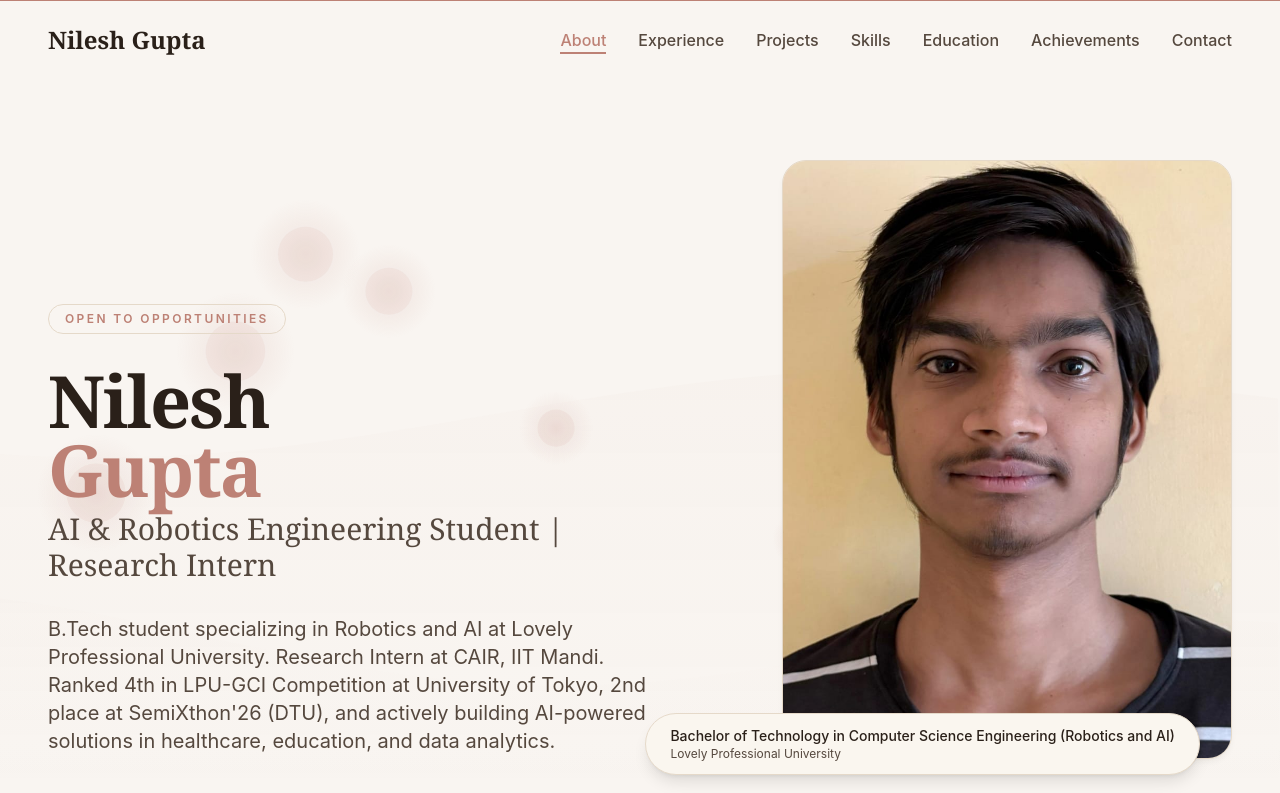
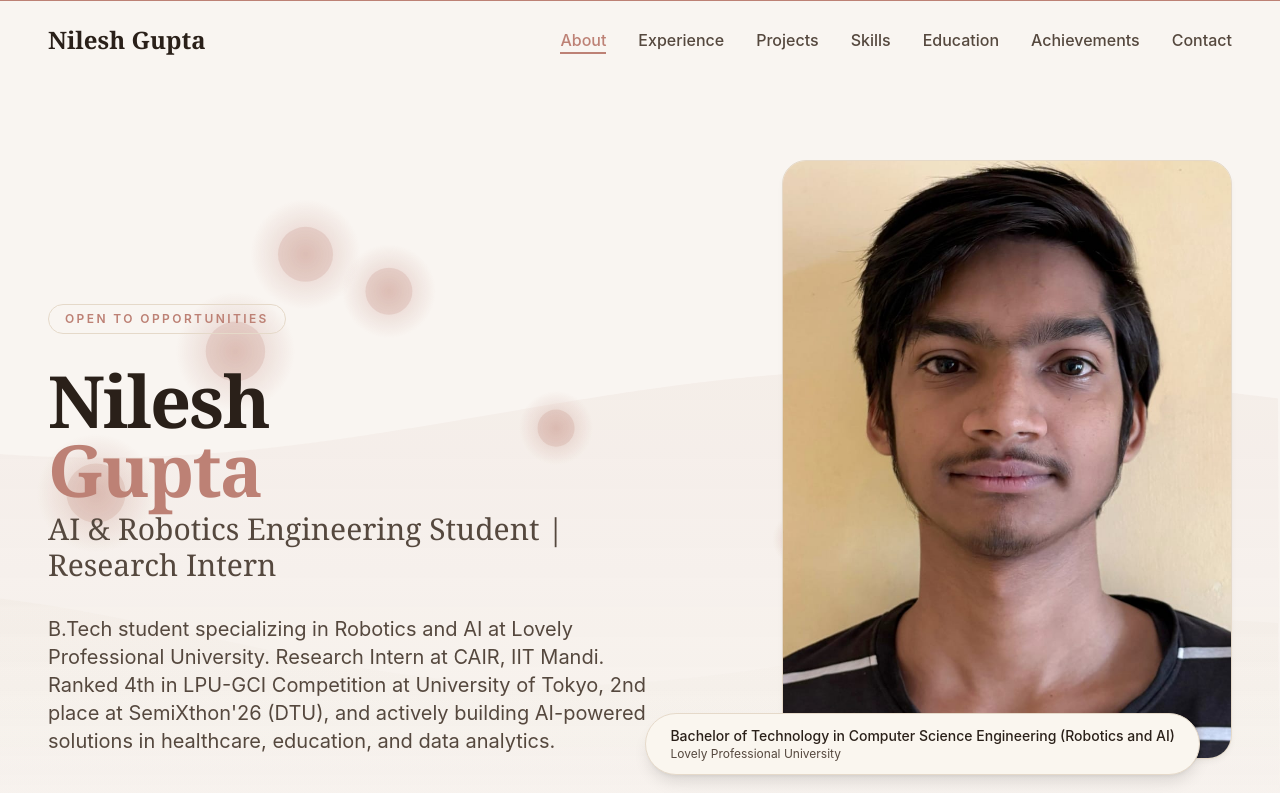
Before and after one commit to Nileshkrishesh/portfolio, a Next.js app: page / in a window 1280 px wide. Shown: the top 793 px of the page. Built offline with nearby package versions, Linux system fonts and the light colour scheme.

Commit message:
Make background darker and more visible

```diff
--- a/src/components/layout/PageBackground.tsx
+++ b/src/components/layout/PageBackground.tsx
@@ -45,9 +45,9 @@ export function PageBackground() {
 
       // Multiple flowing wave layers
       const waves = [
-        { amplitude: 40, frequency: 0.004, speed: 1, opacity: 0.06, offset: 0 },
-        { amplitude: 35, frequency: 0.005, speed: -0.8, opacity: 0.05, offset: canvas.height * 0.3 },
-        { amplitude: 30, frequency: 0.006, speed: 1.2, opacity: 0.04, offset: canvas.height * 0.6 },
+        { amplitude: 40, frequency: 0.004, speed: 1, opacity: 0.15, offset: 0 },
+        { amplitude: 35, frequency: 0.005, speed: -0.8, opacity: 0.12, offset: canvas.height * 0.3 },
+        { amplitude: 30, frequency: 0.006, speed: 1.2, opacity: 0.10, offset: canvas.height * 0.6 },
       ]
 
       waves.forEach((wave) => {
@@ -70,7 +70,7 @@ export function PageBackground() {
 
         const gradient = ctx.createLinearGradient(0, wave.offset, 0, canvas.height)
         gradient.addColorStop(0, `rgba(189, 129, 117, ${wave.opacity})`)
-        gradient.addColorStop(1, `rgba(229, 217, 201, 0)`)
+        gradient.addColorStop(1, `rgba(229, 217, 201, ${wave.opacity * 0.3})`)
 
         ctx.fillStyle = gradient
         ctx.fill()
@@ -84,7 +84,7 @@ export function PageBackground() {
         const radius = 20 + Math.sin(timeRef.current + i * 0.5) * 10
 
         const gradient = ctx.createRadialGradient(x, y, 0, x, y, radius * 2)
-        gradient.addColorStop(0, 'rgba(189, 129, 117, 0.15)')
+        gradient.addColorStop(0, 'rgba(189, 129, 117, 0.35)')
         gradient.addColorStop(1, 'rgba(189, 129, 117, 0)')
 
         ctx.fillStyle = gradient
@@ -93,7 +93,7 @@ export function PageBackground() {
         ctx.fill()
 
         // Inner circle
-        ctx.fillStyle = 'rgba(189, 129, 117, 0.08)'
+        ctx.fillStyle = 'rgba(189, 129, 117, 0.20)'
         ctx.beginPath()
         ctx.arc(x, y, radius, 0, Math.PI * 2)
         ctx.fill()
@@ -123,7 +123,7 @@ export function PageBackground() {
   return (
     <>
       {/* Static gradient overlay */}
-      <div className="fixed inset-0 -z-10 pointer-events-none bg-gradient-to-br from-background via-background to-background-alt opacity-40" />
+      <div className="fixed inset-0 -z-10 pointer-events-none bg-gradient-to-br from-background via-background to-background-alt opacity-60" />
 
       {/* Animated canvas */}
       <motion.canvas
```
